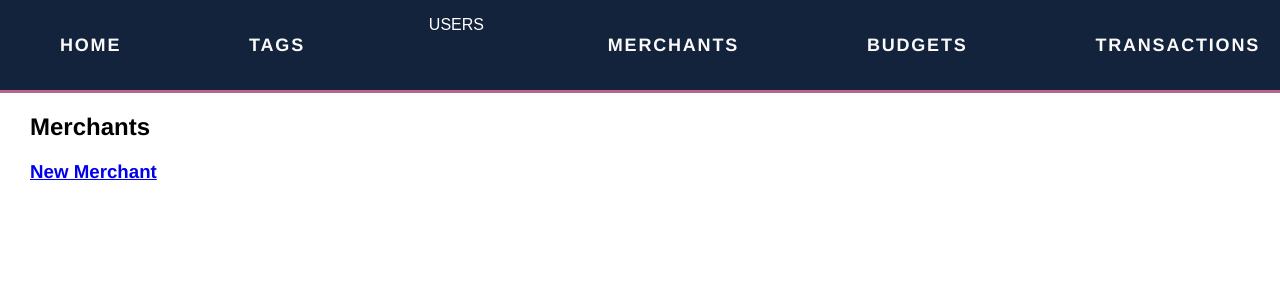
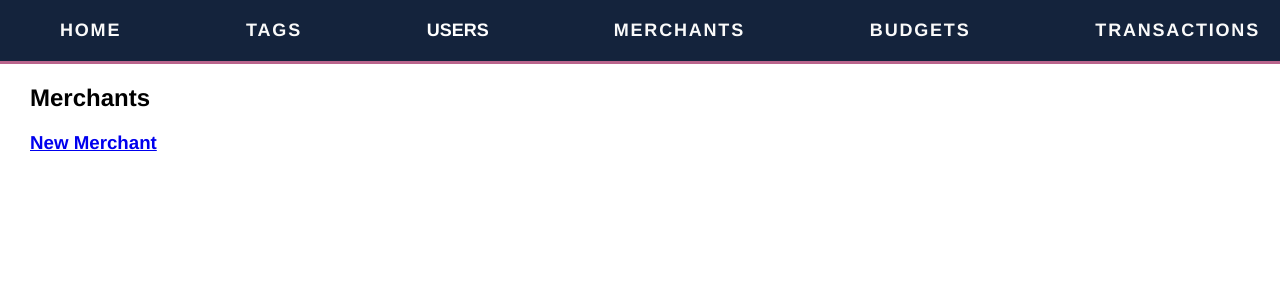
Before and after one commit to Madeleinecw/Code_Clan_Work, a Flask app: page /merchants in a window 1280 px wide. Shown: the top 300 px of the page. Run offline with Flask 2, Linux system fonts and the light colour scheme; data that the repository does not hold is empty; some libraries are stand-ins or nearby versions.

Commit message:
finished user drop down

```diff
--- a/spending_project/static/style.css
+++ b/spending_project/static/style.css
@@ -84,7 +84,48 @@ body>main {
 .dropbtn {
     background-color: #14233C;
     color: white;
-    padding: 16px;
-    font-size: 16px;
+    font-family: Helvetica, Arial, sans-serif;
+    padding: 20px;
+    font-size: 18px;
     border: none;
+    transition: 0.5s;
+    align-items: center;
+    font-weight: bold;
 }
+
+.dropdown {
+    position: relative;
+    display: inline-block;
+    font-weight: bold;
+    font-size: large;
+}
+
+.dropdown-content {
+    display: none;
+    position: absolute;
+    background-color: #14233C;
+    min-width: 160px;
+    box-shadow: 0px 8px 16px 0px rgba(0, 0, 0, 0.2);
+    z-index: 1;
+}
+
+.dropdown-content a {
+    color: white;
+    font-family: Helvetica, Arial, sans-serif;
+    padding: 12px 16px;
+    text-decoration: none;
+    display: block;
+    transition: 0.5s;
+}
+
+.dropdown-content a:hover {
+    color: #B9648C;
+}
+
+.dropdown:hover .dropdown-content {
+    display: block;
+}
+
+.dropdown:hover .dropbtn {
+    color: #B9648C;
+}
--- a/spending_project/templates/base.html
+++ b/spending_project/templates/base.html
@@ -16,12 +16,11 @@
                 <li class="menu_links"><a href="/tags">TAGS</a></li>
                 <div class="dropdown">
                     <button class="dropbtn">USERS</button>
-                    <li class="menu_links">
-                        <a href="/users"></a>
-                    </li>
+                    <a href="/users"></a>
                     <div class="dropdown-content">
-                        {% for user in users %}
-                        <li> <a href="/users/{{user.id}}/dashboard">{{user.name}}</a> </li> {% endfor %}
+                        <li> <a href="/users/new">New</a>
+                            <li> <a href="/users">Manage</a> {% for user in users %}
+                                <li> <a href="/users/{{user.id}}/dashboard">{{user.name}}</a> </li> {% endfor %}
                     </div>
                 </div>
                 <li class="menu_links"><a href="/merchants">MERCHANTS</a></li>
```
